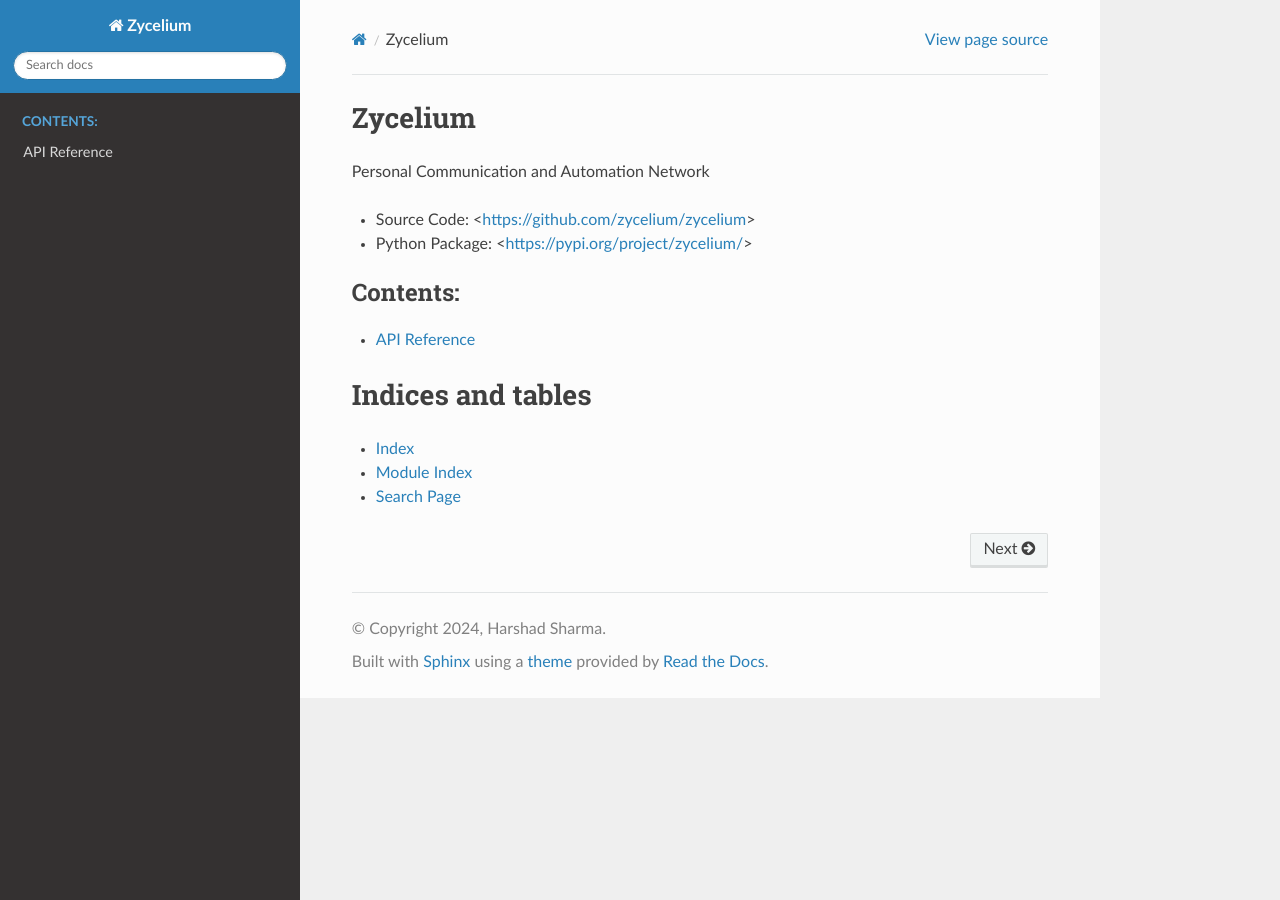
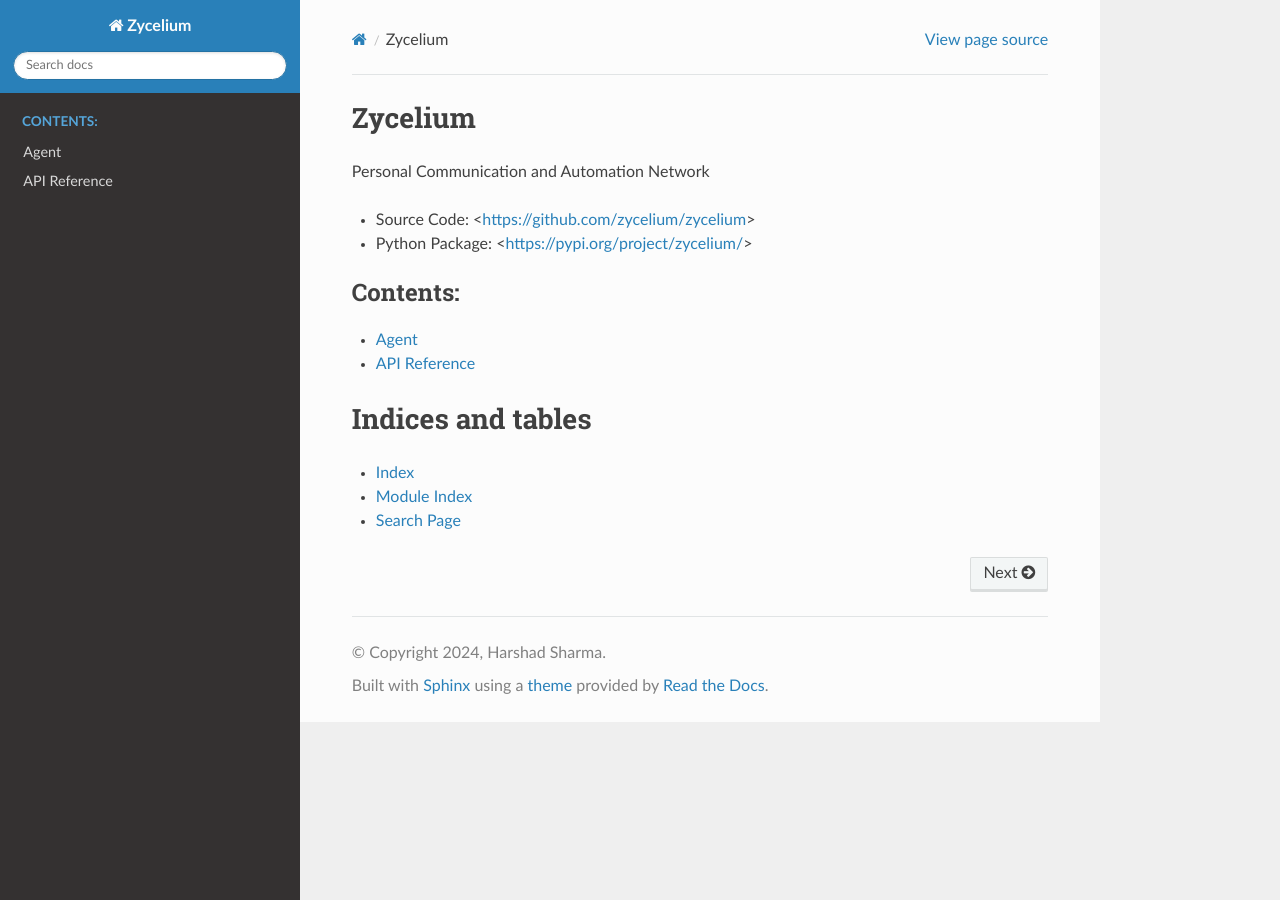
Before and after one commit to zycelium/zycelium, a Sphinx documentation site: the page built from docs/source/index.rst, in a window 1280 px wide. Built offline with Sphinx 7.4.7 and the Read the Docs theme 3.1.0, drawn with Linux system fonts in a browser that asks for light colours.

Commit message:
Add agent to docs.

```diff
--- /dev/null
+++ b/docs/source/agent.rst
@@ -0,0 +1,6 @@
+Agent
+=====
+.. automodule:: zycelium.agent
+   :members:
+   :undoc-members:
+   :show-inheritance:
--- a/docs/source/index.rst
+++ b/docs/source/index.rst
@@ -10,6 +10,7 @@
    :maxdepth: 2
    :caption: Contents:
 
+   agent
    api
 
 Indices and tables
```
